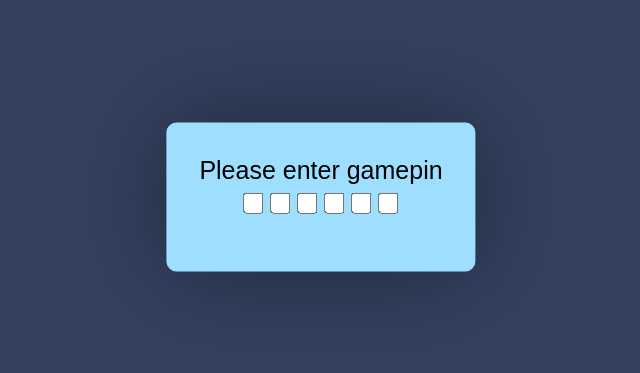
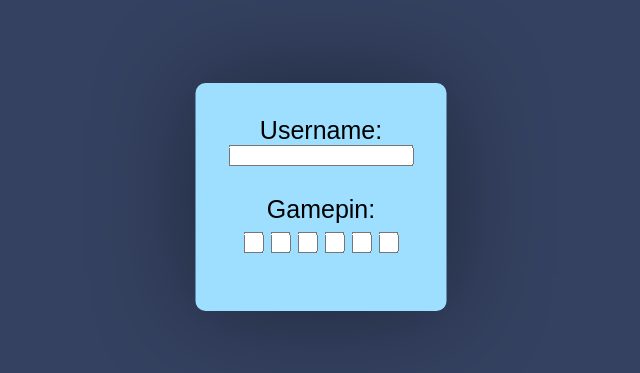
Before and after one commit to olivergerety/racinggame, a plain HTML site: page joingame.html in a window 1280 px wide. Shown: the part 203-576 px from the top of the page, without its empty margins (319-959 px from the left). Drawn offline with Linux system fonts and the light colour scheme.

Commit message:
Update joingame.html

```diff
--- a/joingame.html
+++ b/joingame.html
@@ -6,7 +6,15 @@
 
   <body>
     <form class='joingame' id='joingame' name='joingame' action="clientgamescreen.html">
-      <label for="gpininp">Please enter gamepin</label>
+      <label for="nameinp">Username:</label>
+
+      <br>
+
+      <input class="nameinp custominp" id="nameinp" type="text" name="nameinp" maxlength="15">
+
+      <br><br>
+
+      <label for="gpininp">Gamepin:</label>
 
       <br>
 
```
